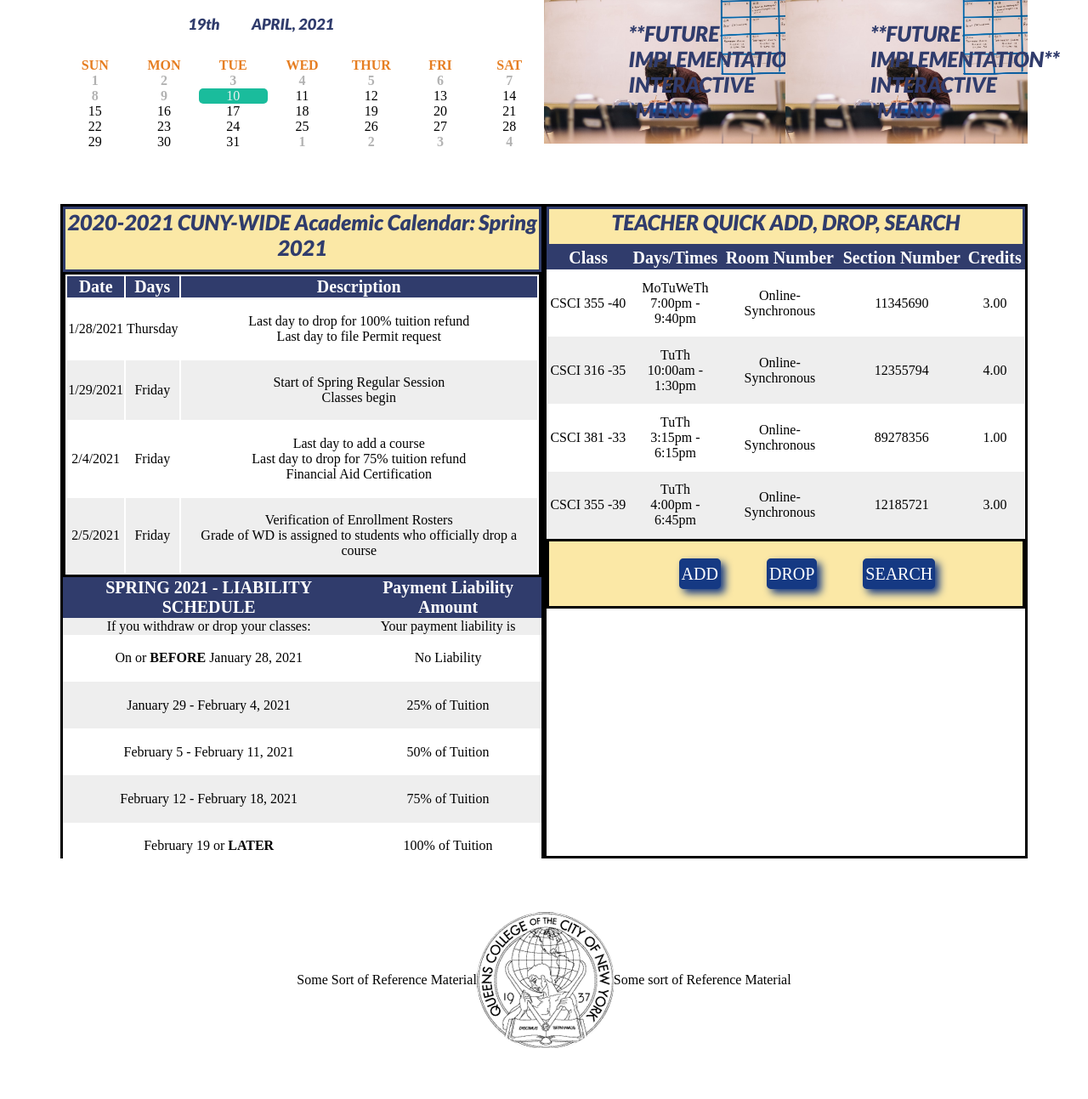
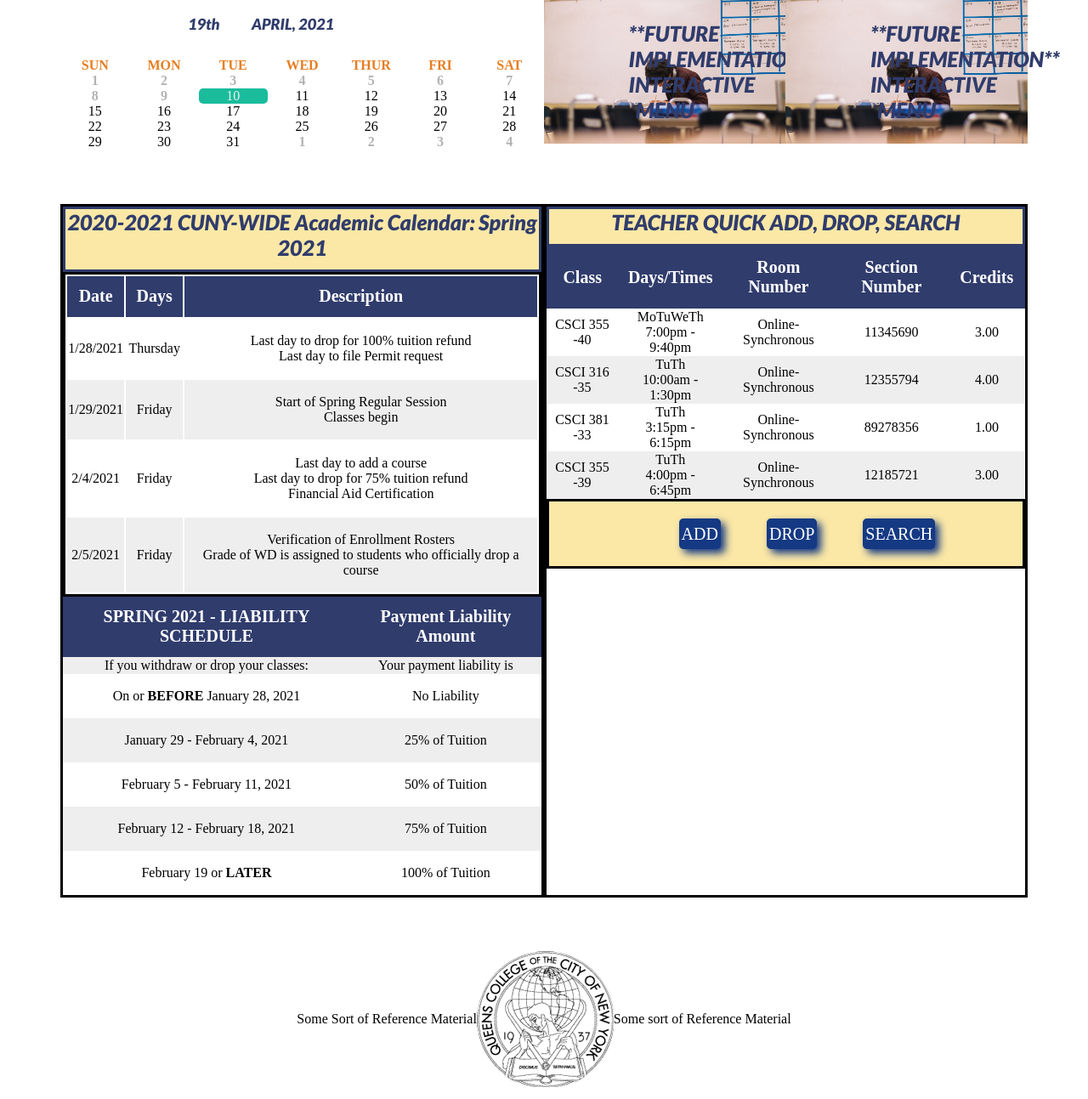
Before and after one commit to jonathanyulan99/qcfirst, a web app: file TestSite/HTML/instructors/cuny-announcements.html in a window 1280 px wide. Shown: the part 234-1527 px from the top of the page at 85% size. Before the commit the page ends 1467 px from the top, so only its background shows below. Run offline with its HTML, style and script files only (its server is not run), Linux system fonts and the light colour scheme.

Commit message:
fixed issue w/border of the table being cut off

```diff
--- a/TestSite/CSS/instructor-styles/announcementstyles.css
+++ b/TestSite/CSS/instructor-styles/announcementstyles.css
@@ -225,7 +225,7 @@
 /*CSS to apply to all the tables on the LHS div*/
 .teacher-announcement-cuny-wide-add-drop-search-table, .teacher-announcement-liability-table{
     width:100%;
-    height:45%;
+    height:auto;
     border-collapse:collapse;
 }
 
@@ -262,6 +262,7 @@
     color: white;
     font-size:20px;
     justify-content:space-between;
+    padding:12.5px;
 }
 
 th>tr{
```
